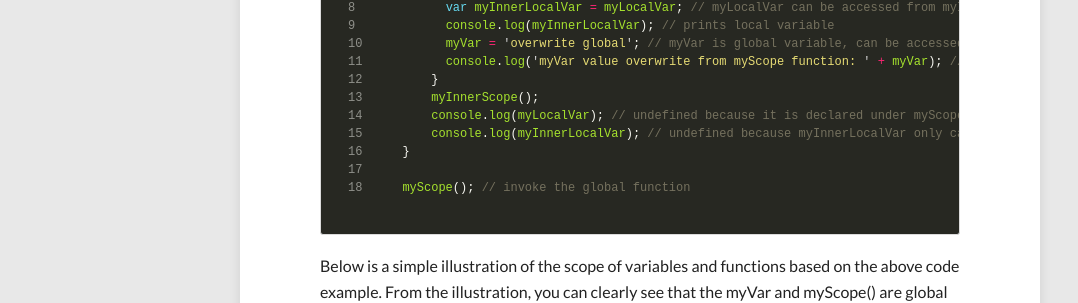
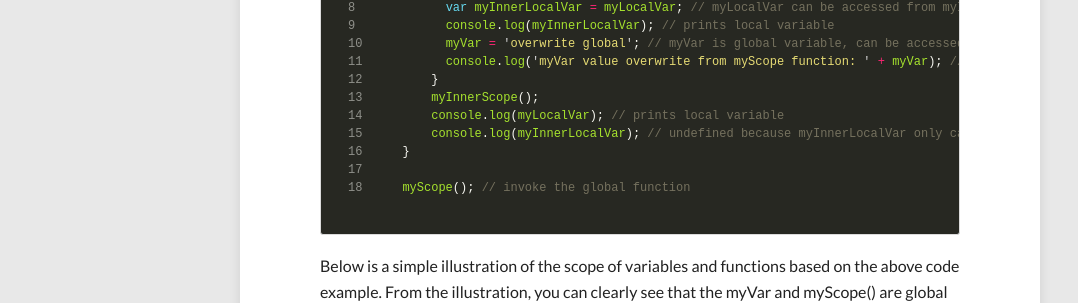
Before and after one commit to christineoo/christineoo.github.io, a Jekyll site: the page built from _posts/2014-04-21-Scope-and-this-JavaScript.md, in a window 1280 px wide and 900 px high, scrolled down 739 px. Shown: the part 151-454 px from the top of the window, without its empty margins (0-1078 px from the left). Built offline with Jekyll 4.4.1, drawn with Linux system fonts in a browser that asks for light colours; nearby versions of some CDN libraries; comment, search, counter and statistics services are not loaded.

Commit message:
edit comment in the scope post

```diff
--- a/_posts/2014-04-21-Scope-and-this-JavaScript.md
+++ b/_posts/2014-04-21-Scope-and-this-JavaScript.md
@@ -31,7 +31,7 @@ function myScope()
       console.log('myVar value overwrite from myScope function: ' + myVar); // prints overwrite global
     }
     myInnerScope();
-    console.log(myLocalVar); // undefined because it is declared under myScope function
+    console.log(myLocalVar); // prints local variable
     console.log(myInnerLocalVar); // undefined because myInnerLocalVar only can be accessed in myInnerScope
 }
 
```
